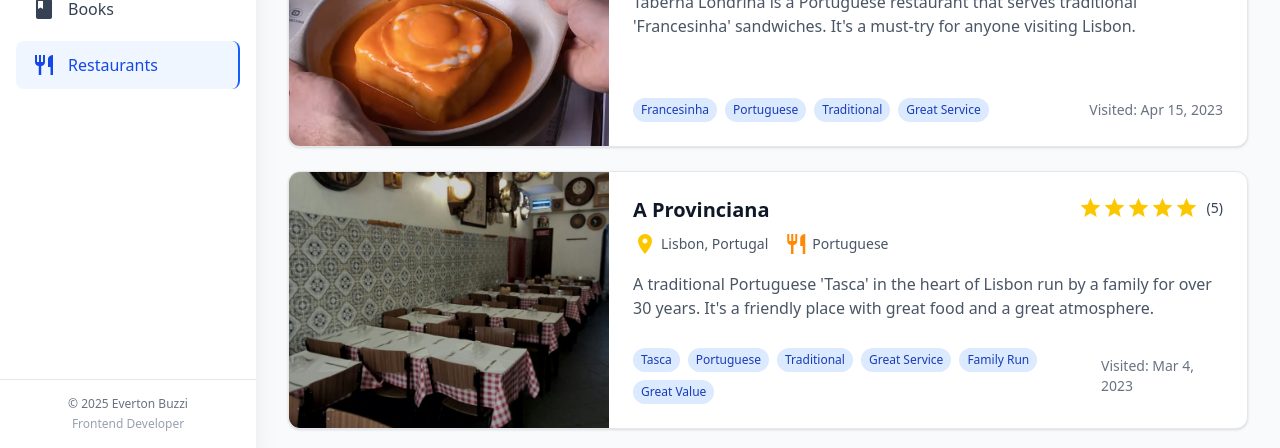
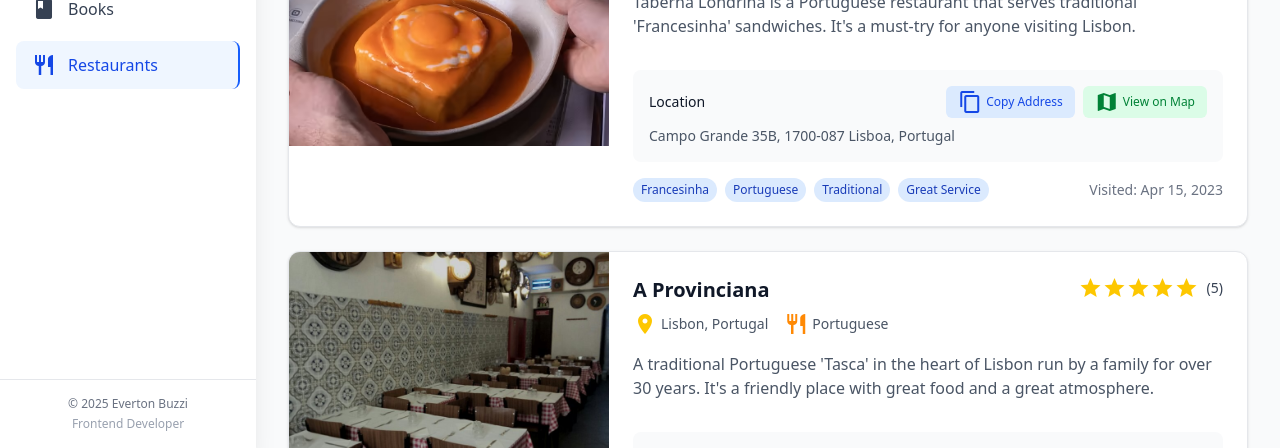
Before and after one commit to KicKerBNU/everton, a Vue app: page /restaurants in a window 1280 px wide. Shown: the part 352-800 px from the top of the page. Built offline with nearby package versions, Linux system fonts and the light colour scheme; no server answers.

Commit message:
eb: improve restaurants add maps

```diff
--- a/src/views/Restaurants.vue
+++ b/src/views/Restaurants.vue
@@ -141,8 +141,59 @@
                 <!-- Description -->
                 <p class="text-gray-600 mb-4 flex-1">{{ restaurant.description }}</p>
 
+                <!-- Location Section -->
+                <div class="mt-4 p-4 bg-gray-50 rounded-lg">
+                  <div class="flex items-center justify-between mb-2">
+                    <h4 class="text-sm font-medium text-gray-900">Location</h4>
+                    <div class="flex space-x-2">
+                      <button
+                        @click="copyAddress(restaurant.address, $event)"
+                        class="flex items-center px-3 py-1 text-xs bg-blue-100 text-blue-700 rounded-md hover:bg-blue-200 transition-colors cursor-pointer"
+                        title="Copy address"
+                      >
+                        <span class="material-icons text-sm mr-1">content_copy</span>
+                        Copy Address
+                      </button>
+                      <button
+                        @click="toggleRestaurantMap(restaurant.id)"
+                        class="flex items-center px-3 py-1 text-xs rounded-md transition-colors cursor-pointer"
+                        :class="expandedMaps.has(restaurant.id) ? 'bg-red-100 text-red-700 hover:bg-red-200' : 'bg-green-100 text-green-700 hover:bg-green-200'"
+                        :title="expandedMaps.has(restaurant.id) ? 'Hide map' : 'View on map'"
+                      >
+                        <span class="material-icons text-sm mr-1">{{ expandedMaps.has(restaurant.id) ? 'close' : 'map' }}</span>
+                        {{ expandedMaps.has(restaurant.id) ? 'Hide Map' : 'View on Map' }}
+                      </button>
+                    </div>
+                  </div>
+                  <p class="text-sm text-gray-600">{{ restaurant.address }}</p>
+                </div>
+
+                <!-- Inline Map Section -->
+                <div v-if="expandedMaps.has(restaurant.id)" class="mt-4">
+                  <div class="bg-white border border-gray-200 rounded-lg overflow-hidden shadow-sm">
+                    <GoogleMap
+                      :ref="el => mapRefs[restaurant.id] = el"
+                      :api-key="googleApiKey"
+                      style="width: 100%; height: 300px;"
+                      :center="restaurant.coordinates"
+                      :zoom="16"
+                    >
+                      <Marker
+                        :options="{
+                          position: restaurant.coordinates,
+                          title: restaurant.name,
+                          icon: {
+                            url: 'https://maps.google.com/mapfiles/ms/icons/red-dot.png',
+                            scaledSize: { width: 40, height: 40 }
+                          }
+                        }"
+                      />
+                    </GoogleMap>
+                  </div>
+                </div>
+
                 <!-- Tags and Visit Date -->
-                <div class="flex items-center justify-between">
+                <div class="flex items-center justify-between mt-4">
                   <div class="flex flex-wrap gap-2">
                     <span
                       v-for="tag in restaurant.tags"
@@ -186,11 +237,14 @@
         </div>
       </div>
     </div>
+
+
   </div>
 </template>
 
 <script setup>
 import { ref, computed } from 'vue';
+import { GoogleMap, Marker } from 'vue3-google-map';
 
 // Filters state
 const filters = ref({
@@ -198,6 +252,11 @@ const filters = ref({
   country: '',
   cuisine: ''
 });
+
+// Map state
+const mapRefs = ref({});
+const expandedMaps = ref(new Set());
+const googleApiKey = ref(import.meta.env.VITE_GOOGLE_API_KEY);
 
 // Restaurants data
 const restaurants = [
@@ -211,7 +270,9 @@ const restaurants = [
     description: "Taberna Londrina is a Portuguese restaurant that serves traditional 'Francesinha' sandwiches. It's a must-try for anyone visiting Lisbon.",
     visitDate: "2023-04-15",
     tags: ["Francesinha", "Portuguese", "Traditional", "Great Service"],
-      imageUrl: '/taberna-londrina.jpg'
+    imageUrl: '/taberna-londrina.jpg',
+    address: "Campo Grande 35B, 1700-087 Lisboa, Portugal",
+    coordinates: { lat: 38.750009338804176, lng: -9.15039787445927 }
   },
     {
       id: 2,
@@ -223,8 +284,11 @@ const restaurants = [
       description: "A traditional Portuguese 'Tasca' in the heart of Lisbon run by a family for over 30 years. It's a friendly place with great food and a great atmosphere.",
       visitDate: "2023-03-04",
       tags: ["Tasca", "Portuguese", "Traditional", "Great Service", "Family Run", "Great Value"],
-      imageUrl: '/a-provinciana.jpg'
+      imageUrl: '/a-provinciana.jpg',
+      address: "Tv. do Forno 23, 1150-193 Lisboa",
+      coordinates: { lat: 38.71546082451188, lng: -9.14024139790493 }
     },
+
     {
       id: 3,
       name: "Forninho Saloio",
@@ -235,7 +299,9 @@ const restaurants = [
       description: "A Tasca with good food and a great atmosphere. It's a great place to eat and drink. Family friendly place.",
       visitDate: "2024-04-10",
       tags: ["Tasca", "Portuguese", "Traditional", "Great Service", "Family Run", "Great Value", "Great Location", "Family Friendly"],
-      imageUrl: '/forninho-saloio.jpg'
+      imageUrl: '/forninho-saloio.jpg',
+      address: "Tv. Parreiras 39, 1150-250 Lisboa",
+      coordinates: { lat: 38.72271579236523, lng: -9.144981502857112 }
     },
     {
       id: 4,
@@ -247,7 +313,9 @@ const restaurants = [
       description: "A traditional portuguese restaurant with ties on the roof. It's a great place to eat and drink. Family friendly place.",
       visitDate: "2024-04-23",
       tags: ["Tasca", "Portuguese", "Traditional", "Great Service", "Family Run", "Great Value", "Great Location", "Family Friendly"],
-      imageUrl: '/adega-das-gravatas.jpg'
+      imageUrl: '/adega-das-gravatas.jpg',
+      address: "Tv. Pregoeiro 15, 1600-588 Lisboa",
+      coordinates: { lat: 38.76050242225108, lng: -9.187718041527747 }
     },
     {
       id: 5,
@@ -259,8 +327,11 @@ const restaurants = [
       description: "Portuguese restaurant looks extremely small from outside, but it's actually a big place with a good options of risotos and other portuguese dishes.",
       visitDate: "2025-05-15",
       tags: ["Portuguese", "Great Service", "Great Value", "Great Location", "Good Options of Risotos"],
-      imageUrl: '/a-parte.jpg'
+      imageUrl: '/a-parte.jpg',
+      address: "Av. Defensores de Chaves 14C, 1000-117 Lisboa",
+      coordinates: { lat: 38.73368379585174, lng: -9.142918061758474 }
     },
+
     {
       id: 6,
       name: "Il mercato di chiesa",
@@ -271,7 +342,9 @@ const restaurants = [
       description: "A italian restaurant with a good service and great italian food.",
       visitDate: "2024-08-20",
       tags: ["Italian", "Great Service", "Great Value", "Great Location", "Good Italian Food"],
-      imageUrl: '/il-mercato-di-chiesa.jpg'
+      imageUrl: '/il-mercato-di-chiesa.jpg',
+      address: "Centro Comercial Alvalade, 1700-036 Lisboa",
+      coordinates: { lat: 38.75337784221384, lng: -9.144653545183917 }
     },
     {
       id: 7,
@@ -283,7 +356,9 @@ const restaurants = [
       description: "A traditional italian restaurant with a great atmosphere and good italian options. Reservations are required.",
       visitDate: "2025-05-15",
       tags: ["Italian", "Great Service", "Great Value", "Great Location", "Reservations Required"],
-      imageUrl: '/come-prima.jpg'
+      imageUrl: '/come-prima.jpg',
+      address: "R. do Olival 258, 1200-744 Lisboa",
+      coordinates: { lat: 38.70500797710321, lng: -9.1663135321044 }
     },
     {
       id: 8,
@@ -295,7 +370,9 @@ const restaurants = [
       description: "A italian restaurant famous for its pizza and pasta. Its located on the last floor of El Corte Ingles.",
       visitDate: "2025-05-15",
       tags: ["Italian", "Great Service", "Great Value", "Great Location", "Pizza and Pasta"],
-      imageUrl: '/ribalta.jpg'
+      imageUrl: '/ribalta.jpg',
+      address: "Av. António Augusto de Aguiar 31 Piso 7, 1069-413 Lisboa",
+      coordinates: { lat: 38.73353520960509, lng: -9.153588274020635 }
     },
     {
       id: 9,
@@ -307,8 +384,11 @@ const restaurants = [
       description: "Portuese restaurant with a Chef in the kitchen, modern portuguese food with a especial taste.",
       visitDate: "2025-06-23",
       tags: ["Portuguese", "Great Service", "Moderate Value", "Great Location", "Esplanada"],
-      imageUrl: '/balcao-henrique-sa.jpg'
+      imageUrl: '/balcao-henrique-sa.jpg',
+      address: "Av. António Augusto de Aguiar 31 Piso 7, 1069-413 Lisboa",
+      coordinates: { lat: 38.73353520960509, lng: -9.153588274020635 }
     }
+
 ];
 
 // Computed properties
@@ -354,4 +434,46 @@ const formatDate = (dateString) => {
     day: 'numeric'
   });
 };
+
+const copyAddress = async (address, event) => {
+  try {
+    await navigator.clipboard.writeText(address);
+
+    // Change button text to "Copied!" for 3 seconds
+    const button = event.target.closest('button');
+    const originalText = button.innerHTML;
+    button.innerHTML = '<span class="material-icons text-sm mr-1">check</span>Copied!';
+    button.classList.remove('bg-blue-100', 'text-blue-700', 'hover:bg-blue-200');
+    button.classList.add('bg-green-100', 'text-green-700', 'hover:bg-green-200');
+
+    setTimeout(() => {
+      button.innerHTML = originalText;
+      button.classList.remove('bg-green-100', 'text-green-700', 'hover:bg-green-200');
+      button.classList.add('bg-blue-100', 'text-blue-700', 'hover:bg-blue-200');
+    }, 3000);
+
+  } catch (err) {
+    console.error('Failed to copy address: ', err);
+  }
+};
+
+const toggleRestaurantMap = (restaurantId) => {
+  if (expandedMaps.value.has(restaurantId)) {
+    expandedMaps.value.delete(restaurantId);
+  } else {
+    expandedMaps.value.add(restaurantId);
+
+    // Wait for map to be ready and then center on the restaurant
+    setTimeout(() => {
+      const mapRef = mapRefs.value[restaurantId];
+      if (mapRef && mapRef.map) {
+        const restaurant = restaurants.find(r => r.id === restaurantId);
+        if (restaurant) {
+          mapRef.map.panTo(restaurant.coordinates);
+          mapRef.map.setZoom(16);
+        }
+      }
+    }, 100);
+  }
+};
 </script>
```
Lines whose indentation alone changed are shown as unchanged.
